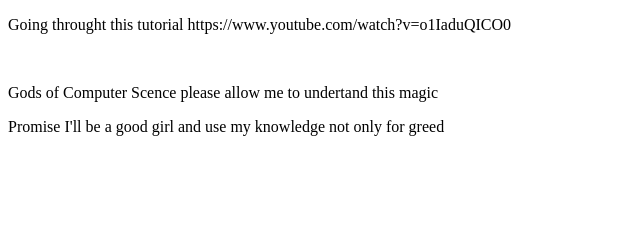
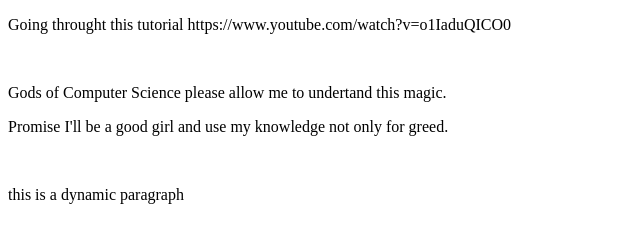
Before and after one commit to anyavera/ham_not_hamster, a plain HTML site: page index.html in a window 1280 px wide. Shown: the whole page, without its empty margins (0-640 px from the left). Drawn offline with Linux system fonts and the light colour scheme.

Commit message:
understood getElementById

```diff
--- a/index.html
+++ b/index.html
@@ -6,8 +6,12 @@
 <body>
 	<p>Going throught this tutorial https://www.youtube.com/watch?v=o1IaduQICO0</p>
 	<br>
-	<p>Gods of Computer Scence please allow me to undertand this magic</p>
-	<p>Promise I'll be a good girl and use my knowledge not only for greed</p>
-
+	<p>Gods of Computer Science please allow me to undertand this magic.</p>
+	<p>Promise I'll be a good girl and use my knowledge not only for greed.</p>
+	<br>
+	<p id="demo">this is a static paragraph</p>
+<script>
+	document.getElementById("demo").innerHTML = "this is a dynamic paragraph";
+</script>
 </body>
 </html>
```
